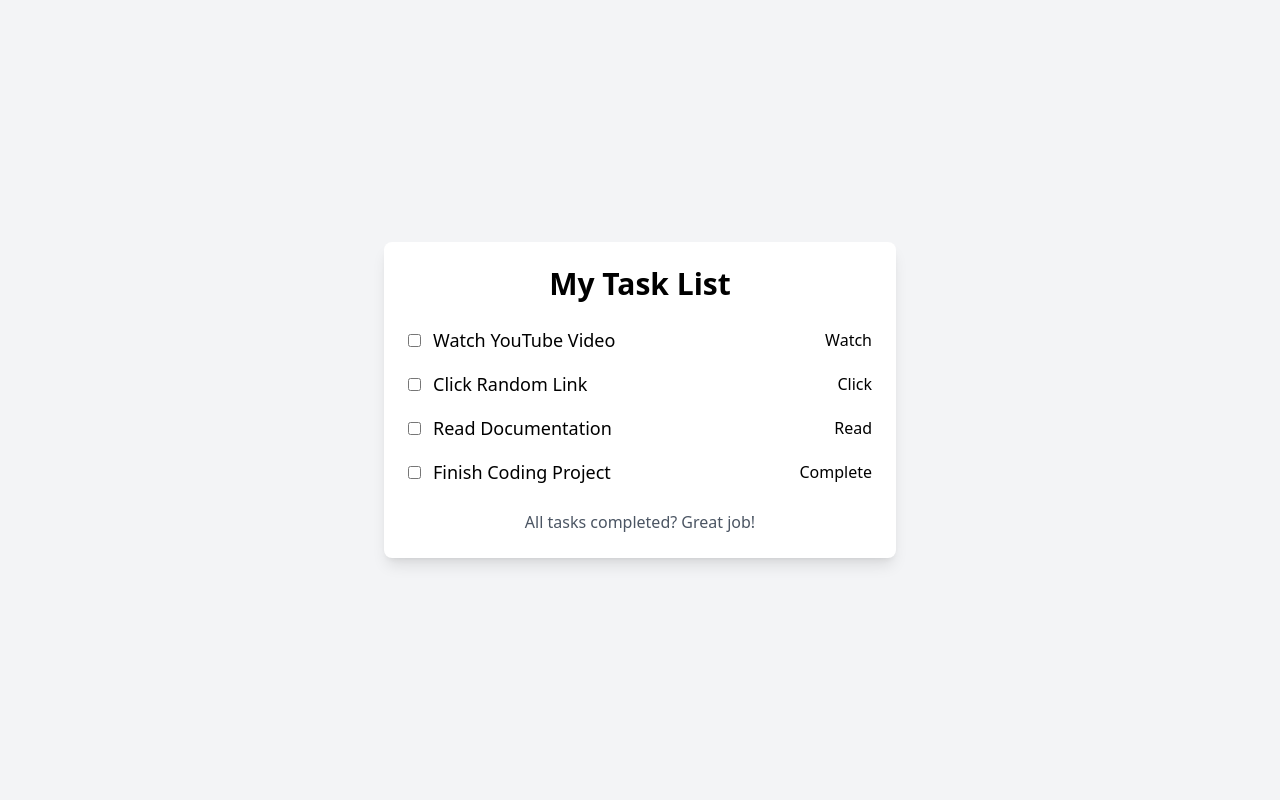
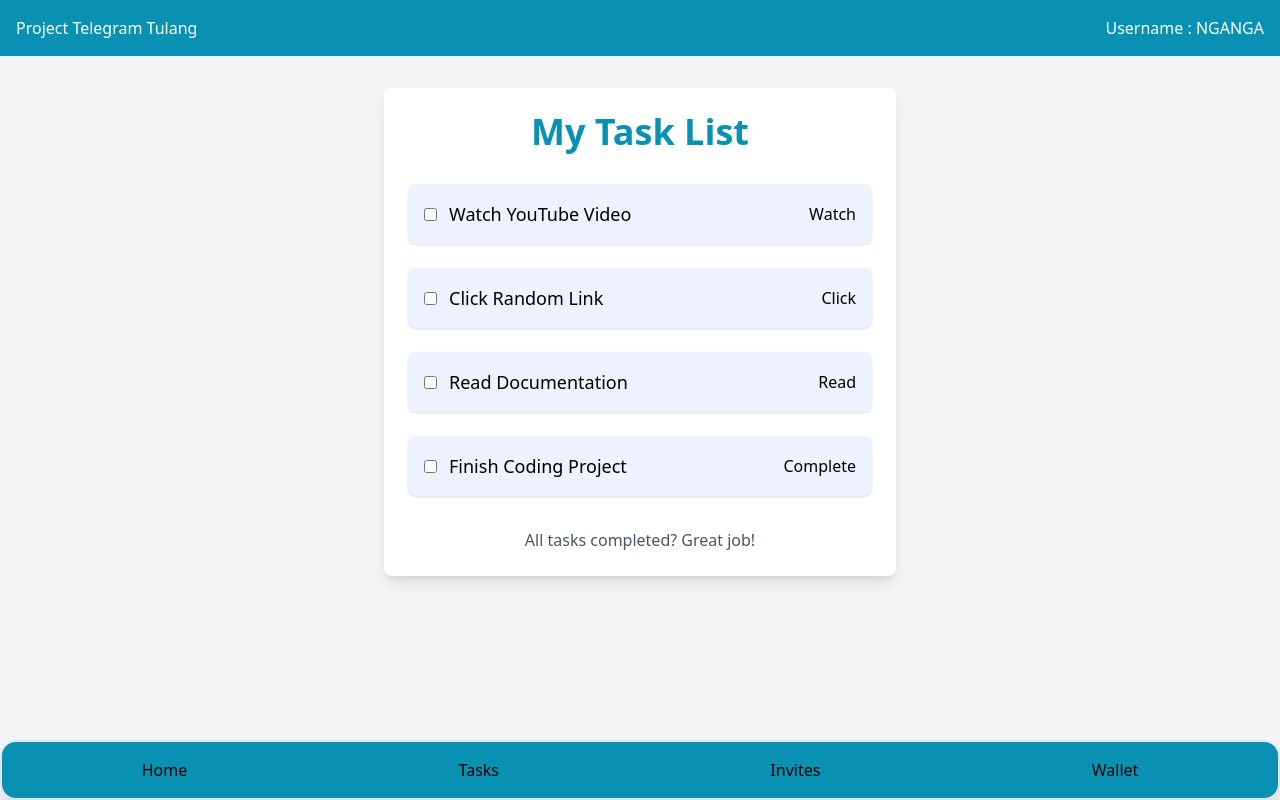
Before and after one commit to martinzsentori/Project-Telegram-Tulang, a Node server app: page /task in a window 1280 px wide. Run offline with Node 20, Linux system fonts and the light colour scheme; some libraries are stand-ins or nearby versions.

Commit message:
revamp task + components navbar & topcard

```diff
--- a/views/Tasks.ejs
+++ b/views/Tasks.ejs
@@ -6,56 +6,63 @@
     <title>Task List</title>
     <script src="https://cdn.tailwindcss.com"></script>
 </head>
-<body class="bg-gray-100 flex items-center justify-center min-h-screen">
 
+<body class="bg-gray-100  items-center justify-between mb-24">
+
+  <%- include('components/topcard.ejs') %>
+
+  <div class="flex-grow flex items-center justify-center mt-8">
     <div class="w-full max-w-lg p-6 bg-white rounded-lg shadow-lg">
-    <h1 class="text-3xl font-bold text-center mb-6">My Task List</h1>
+      <h1 class="text-4xl font-bold text-center mb-8 text-cyan-600">My Task List</h1>
 
       <!-- Task List -->
-    <ul class="space-y-4">
-
+      <ul class="space-y-6">
         <!-- Task 1: Watch YouTube Video -->
-      <li class="flex items-center justify-between">
+        <li class="flex items-center justify-between p-4 bg-indigo-50 rounded-lg shadow">
           <label class="flex items-center space-x-3">
             <input type="checkbox" class="checkbox checkbox-primary" />
-          <span class="text-lg">Watch YouTube Video</span>
+            <span class="text-lg font-medium">Watch YouTube Video</span>
           </label>
-        <a href="https://www.youtube.com" target="_blank" class="btn btn-link">Watch</a>
+          <a href="https://www.youtube.com" target="_blank" class="btn btn-secondary">Watch</a>
         </li>
 
         <!-- Task 2: Click Random Link -->
-      <li class="flex items-center justify-between">
+        <li class="flex items-center justify-between p-4 bg-indigo-50 rounded-lg shadow">
           <label class="flex items-center space-x-3">
             <input type="checkbox" class="checkbox checkbox-primary" />
-          <span class="text-lg">Click Random Link</span>
+            <span class="text-lg font-medium">Click Random Link</span>
           </label>
-        <a href="#" class="btn btn-link">Click</a>
+          <a href="#" class="btn btn-secondary">Click</a>
         </li>
 
         <!-- Task 3: Read Documentation -->
-      <li class="flex items-center justify-between">
+        <li class="flex items-center justify-between p-4 bg-indigo-50 rounded-lg shadow">
           <label class="flex items-center space-x-3">
             <input type="checkbox" class="checkbox checkbox-primary" />
-          <span class="text-lg">Read Documentation</span>
+            <span class="text-lg font-medium">Read Documentation</span>
           </label>
-        <a href="#" class="btn btn-link">Read</a>
+          <a href="#" class="btn btn-secondary">Read</a>
         </li>
 
         <!-- Task 4: Finish Coding Project -->
-      <li class="flex items-center justify-between">
+        <li class="flex items-center justify-between p-4 bg-indigo-50 rounded-lg shadow">
           <label class="flex items-center space-x-3">
             <input type="checkbox" class="checkbox checkbox-primary" />
-          <span class="text-lg">Finish Coding Project</span>
+            <span class="text-lg font-medium">Finish Coding Project</span>
           </label>
-        <a href="#" class="btn btn-link">Complete</a>
+          <a href="#" class="btn btn-secondary">Complete</a>
         </li>
-
       </ul>
 
       <!-- Footer -->
-    <div class="mt-6 text-center">
+      <div class="mt-8 text-center">
         <p class="text-gray-600">All tasks completed? Great job!</p>
       </div>
+    </div>
+  </div>
+
+  <div class="w-full">
+    <%- include('components/navbar') %>
   </div>
 
 </body>
--- /dev/null
+++ b/views/components/navbar.ejs
@@ -0,0 +1,18 @@
+<nav class="bg-cyan-600 shadow-lg fixed bottom-0 w-full border-solid border-2 border-r-2 rounded-2xl">
+    <div class="p-2 container mx-auto flex justify-between items-center flex-wrap">
+      <ul class="flex justify-between w-full space-x-2">
+        <li class="flex-grow">
+          <button onclick="location.href='/'" class="rounded-2xl btn btn-primary w-full p-2 transition-colors duration-300 hover:bg-white">Home</button>
+        </li>
+        <li class="flex-grow">
+          <button onclick="location.href='/task'" class="rounded-2xl btn btn-primary w-full p-2 transition-colors duration-300 hover:bg-white">Tasks</button>
+        </li>
+        <li class="flex-grow">
+          <button onclick="location.href='/invite'" class="rounded-2xl btn btn-primary w-full p-2 transition-colors duration-300 hover:bg-white">Invites</button>
+        </li>
+        <li class="flex-grow">
+          <button onclick="location.href='/wallet'" class="rounded-2xl btn btn-primary w-full p-2 transition-colors duration-300 hover:bg-white">Wallet</button>
+        </li>
+      </ul>
+    </div>
+  </nav>
--- /dev/null
+++ b/views/components/topcard.ejs
@@ -0,0 +1,4 @@
+<div class="max-w-screen bg-cyan-600 p-4 text-white">
+    <p class="float-left">Project Telegram Tulang</p>
+    <p class="text-right">Username : NGANGA</p>
+</div>
```
Also changed, not shown: tailwind.config.js (+8 -8 lines). Lines whose indentation alone changed are shown as unchanged.
